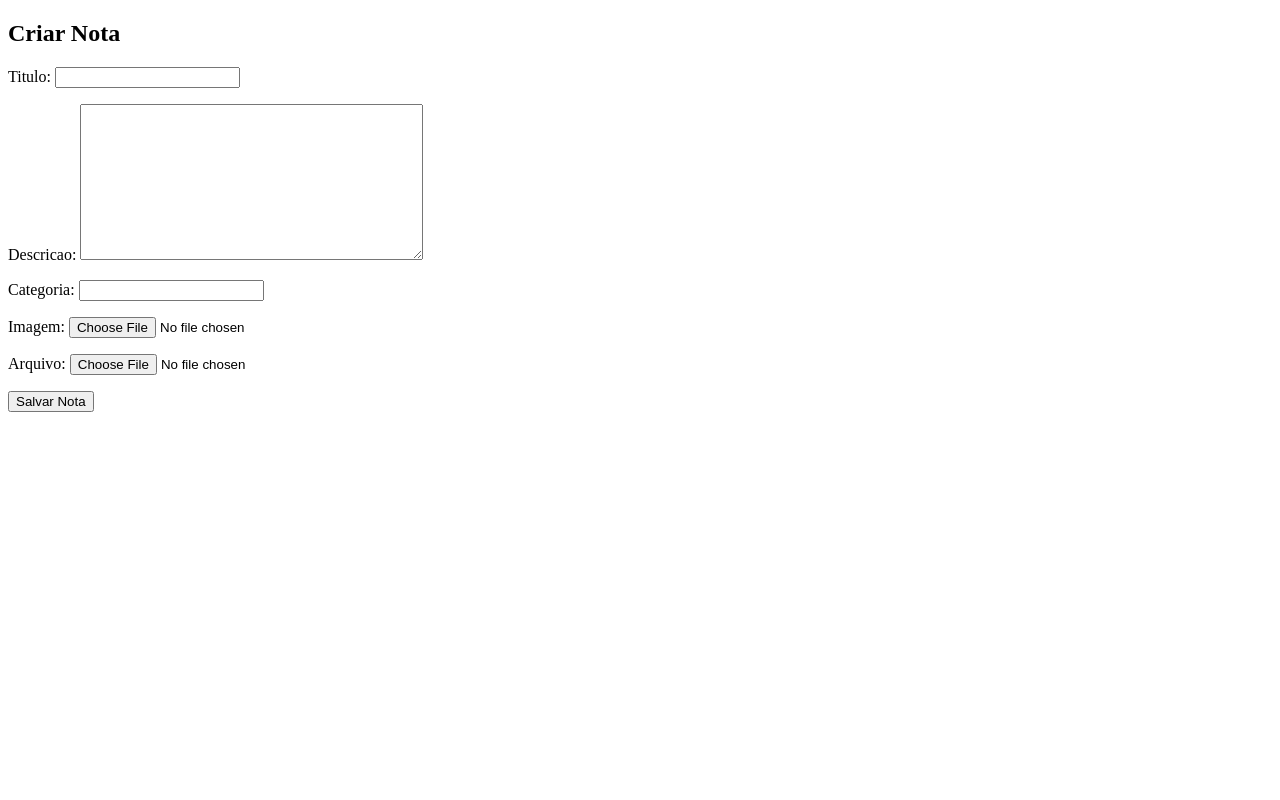
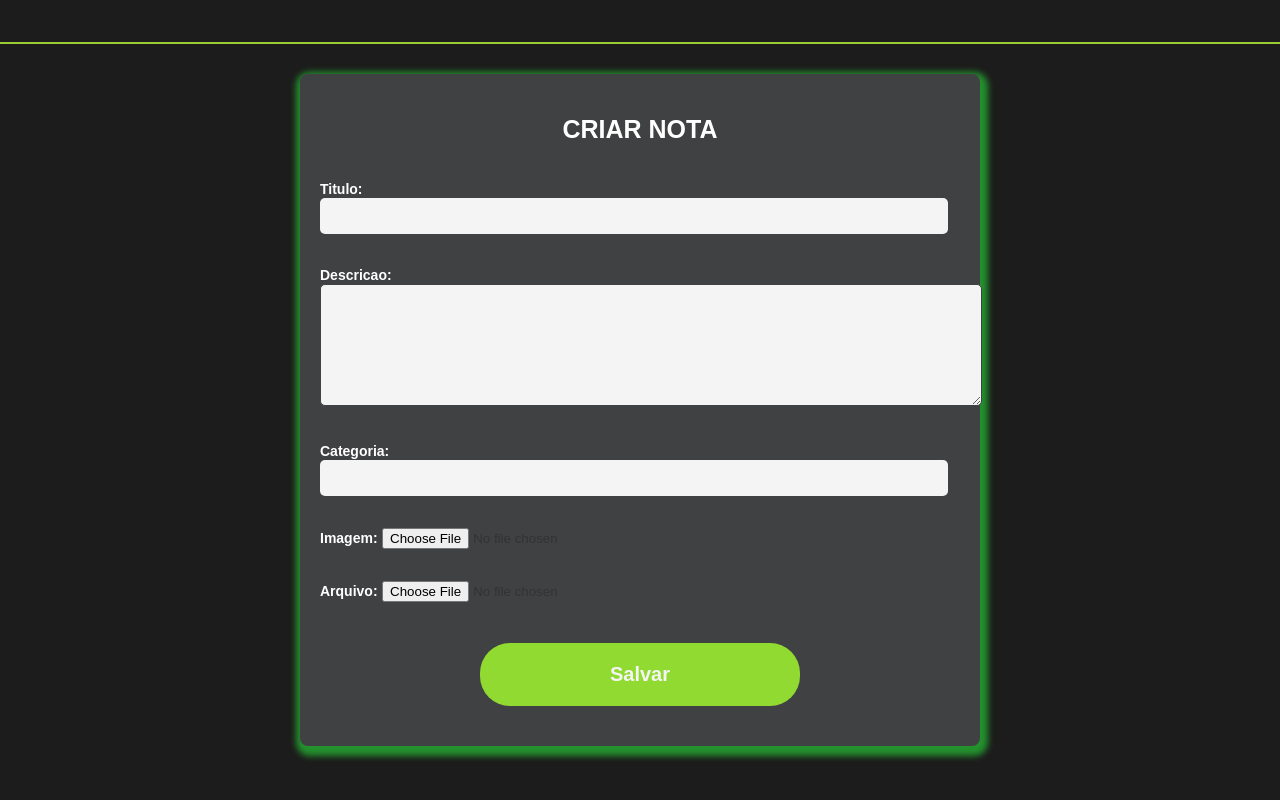
Before and after one commit to JoseWilliamCosta/arquivos.github.io, a Django app: page /criar_nota/ in a window 1280 px wide. Run offline with Django 5.2, Linux system fonts and the light colour scheme.

Commit message:
add css das paginas

```diff
--- /dev/null
+++ b/mural_virtual/core/static/css/criar_n.css
@@ -0,0 +1,188 @@
+:root {
+    --ver-color: #91da31;
+    --cinza-color: #404143;
+    --preto-color: #1d1c1c;
+    --cinza-claro-color: #f5c6cb;
+    --branco-color: #fff;
+    --cinza-fundo-color: #f4f4f4;
+    --cinza-texto-color: #333;
+    --cinza-fraco-color: #656565;
+}
+
+
+body {
+    font-family: Arial, sans-serif;
+    background-color: var(--preto-color);
+    color: var(--cinza-texto-color);
+    margin: 0;
+    padding: 0;
+    display: flex;
+    flex-direction: column;
+    justify-content: center;
+    align-items: center;
+    height: 100vh;
+}
+
+header hr {
+    border: none;
+    border-top: 2px solid yellowgreen;
+    width: 100%;
+    position: absolute;
+    left: 0;
+}
+
+
+.container {
+    background-color: var(--cinza-color);
+    padding: 20px;
+    border-radius: 8px;
+    box-shadow: 2px 4px 6px 6px rgba(40, 255, 62, 0.518);
+    width: 50%;
+    text-align: left;
+    margin-top: 40px;
+    margin-bottom: 20px;
+    min-height: 400px;
+    display: flex;
+    flex-direction: column;
+}
+
+.container h2 {
+    color: var(--branco-color);
+    font-size: 25px;
+    font-weight: 800;
+    margin-bottom: 20px;
+    text-align: center;
+    justify-content: center;
+}
+
+
+.alert-container {
+    margin-bottom: 15px;
+}
+
+.alert {
+    color: var(--cinza-claro-color);
+    background-color: var(--preto-color);
+    padding: 8px;
+    border-radius: 5px;
+    margin-bottom: 10px;
+    text-align: center;
+}
+
+
+form {
+    display: flex;
+    flex-direction: column;
+    gap: 15px;
+    flex-grow: 1;
+}
+
+.form-group {
+    display: flex;
+    flex-direction: column;
+    text-align: left;
+}
+
+
+label {
+    font-weight: bold;
+    margin-bottom: 5px;
+    font-size: 14px;
+    color: var(--branco-color);
+}
+
+
+input[type="text"],
+input[type="email"],
+input[type="password"],
+select {
+    padding: 10px;
+    border: 0.2px solid var(--cinza-color);
+    border-radius: 5px;
+    border: none;
+    font-size: 14px;
+    width: 95%;
+    background-color: var(--cinza-fundo-color);
+    color: var(--cinza-texto-color);
+}
+
+
+textarea {
+    padding: 10px;
+    border: 0.2px solid var(--cinza-color);
+    border-radius: 5px;
+    font-size: 14px;
+    width: 100%;
+    height: 100px;
+    background-color: var(--cinza-fundo-color);
+    color: var(--cinza-texto-color);
+}
+
+
+.file-group {
+    display: flex;
+    gap: 15px;
+    flex-wrap: wrap;
+}
+
+.file-group .form-group {
+    width: 48%;
+}
+
+button {
+    background-color: var(--ver-color);
+    color: var(--cinza-fundo-color);
+    border: none;
+    padding: 20px;
+    border-radius: 30px;
+    cursor: pointer;
+    font-size: 20px;
+    font-weight: 600;
+    transition: background-color 0.3s ease;
+    width: 50%;
+    margin-top: 10px;
+    margin-bottom: 20px;
+    align-self: center;
+}
+
+button:hover {
+    background-color: #518310;
+}
+
+@media (max-width: 600px) {
+    .container {
+        width: 80%;
+        padding: 15px;
+    }
+
+    h2 {
+        font-size: 20px;
+    }
+
+    button {
+        padding: 12px;
+        font-size: 14px;
+        width: 100%;
+    }
+
+    .file-group {
+        flex-direction: column;
+    }
+}
+
+@media (max-width: 430px) {
+    h2 {
+        font-size: 18px;
+    }
+
+    .container {
+        width: 90%;
+        padding: 10px;
+    }
+
+    button {
+        padding: 10px;
+        font-size: 14px;
+        width: 100%;
+    }
+}
--- a/mural_virtual/core/templates/usuarios/criar_nota.html
+++ b/mural_virtual/core/templates/usuarios/criar_nota.html
@@ -1,28 +1,39 @@
+{% load static %}
 <!DOCTYPE html>
 <html lang="pt-br">
 <head>
     <meta charset="UTF-8">
     <meta name="viewport" content="width=device-width, initial-scale=1.0">
     <title>Criar Nota</title>
+    <link rel="stylesheet" href="{% static 'css/criar_n.css' %}">
 </head>
 <body>
+    <header>
+        <hr>
+    </header>
+
+    <div class="container">
         {% block content %}
-    <h2>Criar Nota</h2>
+        <h2>CRIAR NOTA</h2>
 
         {% if messages %}
+        <div class="alert-container">
             {% for message in messages %}
             <div class="alert {% if message.tags %}alert-{{ message.tags }}{% endif %}">
                 {{ message }}
             </div>
             {% endfor %}
+        </div>
         {% endif %}
 
         <form method="post" enctype="multipart/form-data">
             {% csrf_token %}
+            <div class="form-group">
                 {{ form.as_p }}
-  <button type="submit">Salvar Nota</button>
+            </div>
+            <button type="submit">Salvar</button>
         </form>
         {% endblock %}
-
+    </div>
 </body>
 </html>
```
Lines whose indentation alone changed are shown as unchanged.
